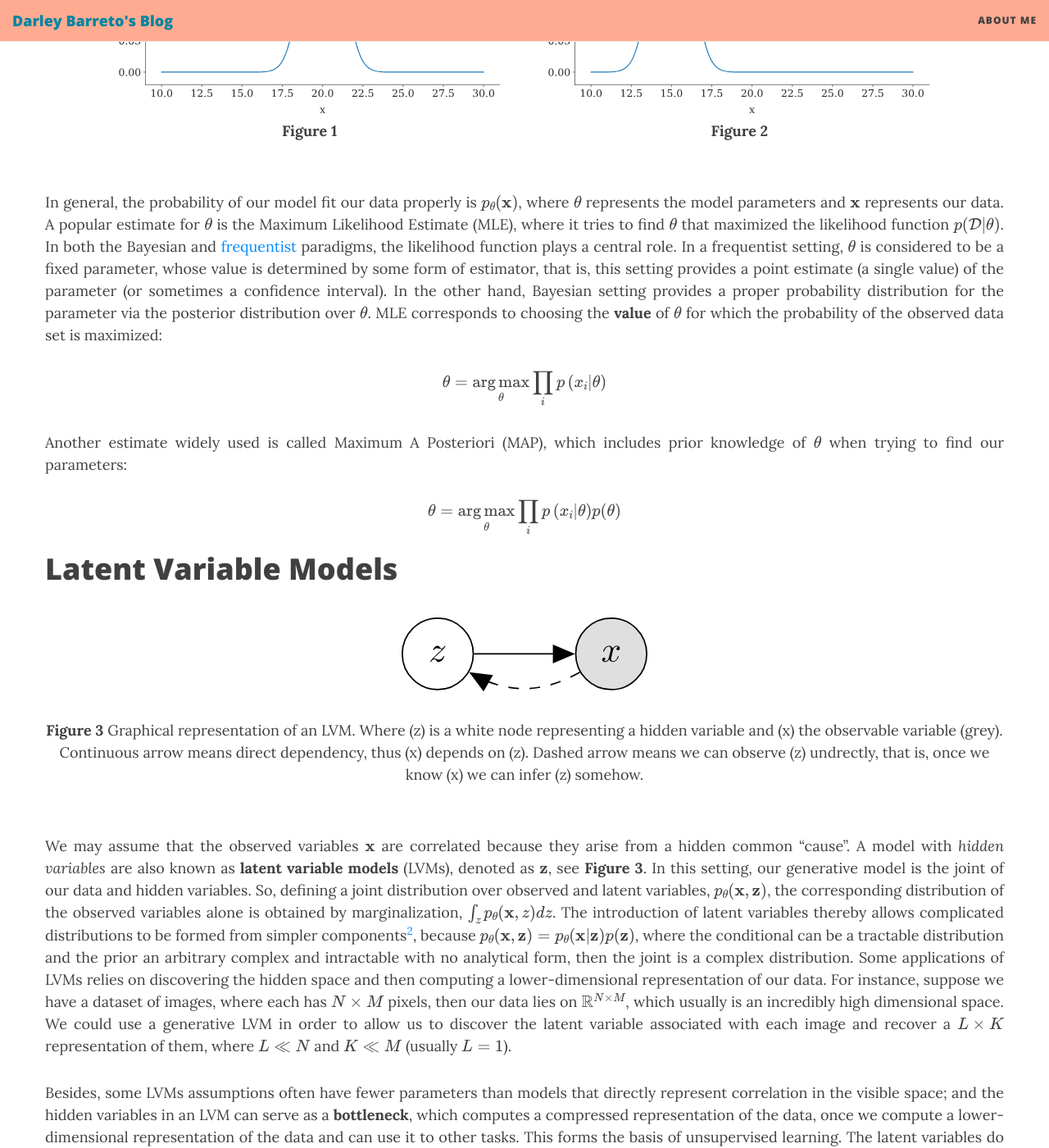
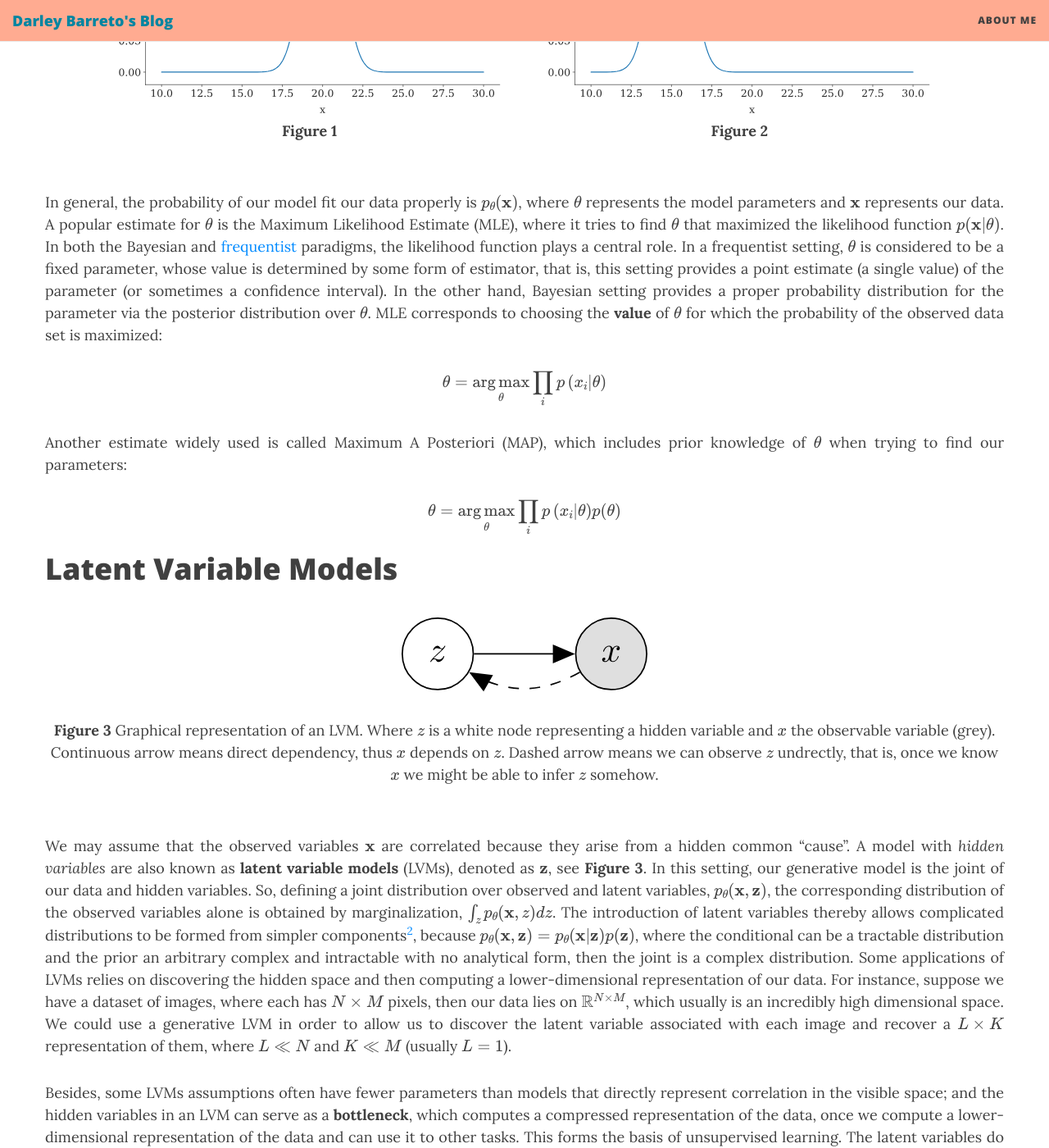
Before and after one commit to darleybarreto/darleybarreto.github.io, a Jekyll site: the page built from _posts/2019-09-22-intro-bayes.md, in a window 1280 px wide and 1400 px high, scrolled down 2929 px. Shown: the whole window at 82% size. Built offline with Jekyll 4.4.1, drawn with Linux system fonts in a browser that asks for light colours; nearby versions of some CDN libraries; formulas are drawn with MathJax 3; comment, search, counter and statistics services are not loaded; some of the changed text lies outside the part shown.

```diff
--- a/_config.yml
+++ b/_config.yml
@@ -79,7 +79,7 @@ google_analytics: "148401983"
 # --- Comments --- #
 
 # Fill in your Disqus shortname (NOT the userid) if you want to support Disqus comments
-disqus: "darleybarreto"
+disqus: "darley-barretos-blog"
 
 # --- Misc --- #
 
--- a/_posts/2019-09-22-intro-bayes.md
+++ b/_posts/2019-09-22-intro-bayes.md
@@ -86,7 +86,7 @@ For instance, suppose we have a dataset of values in the range $$ [10, 30] \in \
 {::options parse_block_html="true" /}
 
 In general, the probability of our model fit our data properly is $$ p_{\mathbf{\theta}}(\mathbf{x}) $$, where $$ \mathbf{\theta} $$ represents the model parameters and $$ \mathbf{x} $$ represents our data. A popular estimate for $$ \mathbf{\theta} $$ is the Maximum Likelihood Estimate (MLE), where it tries to find $$ \mathbf{\theta} $$ that maximized the likelihood function
-$$ p(\mathcal{D} \vert \theta) $$. In both the Bayesian and [frequentist](https://en.wikipedia.org/wiki/Frequentist_probability) paradigms, the likelihood function plays a central role. In a frequentist setting, $$ \mathbf{\theta} $$ is considered to be a fixed parameter, whose value is determined by some form of estimator, that is, this setting provides a point estimate (a single value) of the parameter (or sometimes a confidence interval). In the other hand, Bayesian setting provides a proper probability distribution for the parameter via the posterior distribution over $$ \mathbf{\theta} $$. MLE corresponds to choosing the **value** of $$ \mathbf{\theta} $$ for which the probability of the observed data set is maximized:
+$$ p(\mathbf{x} \vert \theta) $$. In both the Bayesian and [frequentist](https://en.wikipedia.org/wiki/Frequentist_probability) paradigms, the likelihood function plays a central role. In a frequentist setting, $$ \mathbf{\theta} $$ is considered to be a fixed parameter, whose value is determined by some form of estimator, that is, this setting provides a point estimate (a single value) of the parameter (or sometimes a confidence interval). In the other hand, Bayesian setting provides a proper probability distribution for the parameter via the posterior distribution over $$ \mathbf{\theta} $$. MLE corresponds to choosing the **value** of $$ \mathbf{\theta} $$ for which the probability of the observed data set is maximized:
 {: .text-justify}
 
 $$
@@ -105,9 +105,9 @@ $$
 
 <div style="display: inline-block;text-align:center;">
   <img src='/img/posts/bayes/bayes_0/latent.svg' width="300" />
-  <p style="text-align:center;margin-top:0;"><b>Figure 3</b> Graphical representation of an LVM. Where \(z\) is a white node representing a hidden variable and \(x\) the observable variable (grey).
-  Continuous arrow means direct dependency, thus \(x\) depends on \(z\). Dashed arrow means we can observe \(z\) undrectly, that is,
-  once we know \(x\) we can infer \(z\) somehow.
+  <p style="text-align:center;margin-top:0;"><b>Figure 3</b> Graphical representation of an LVM. Where  $$ z $$ is a white node representing a hidden variable and $$ x $$ the observable variable (grey).
+  Continuous arrow means direct dependency, thus $$ x $$ depends on $$ z $$. Dashed arrow means we can observe $$ z $$ undrectly, that is,
+  once we know $$ x $$ we might be able to infer $$ z $$ somehow.
   </p>
 </div>
 
```
Also changed, not shown: other parts of _posts/2019-09-22-intro-bayes.md (+1 -1 lines).
